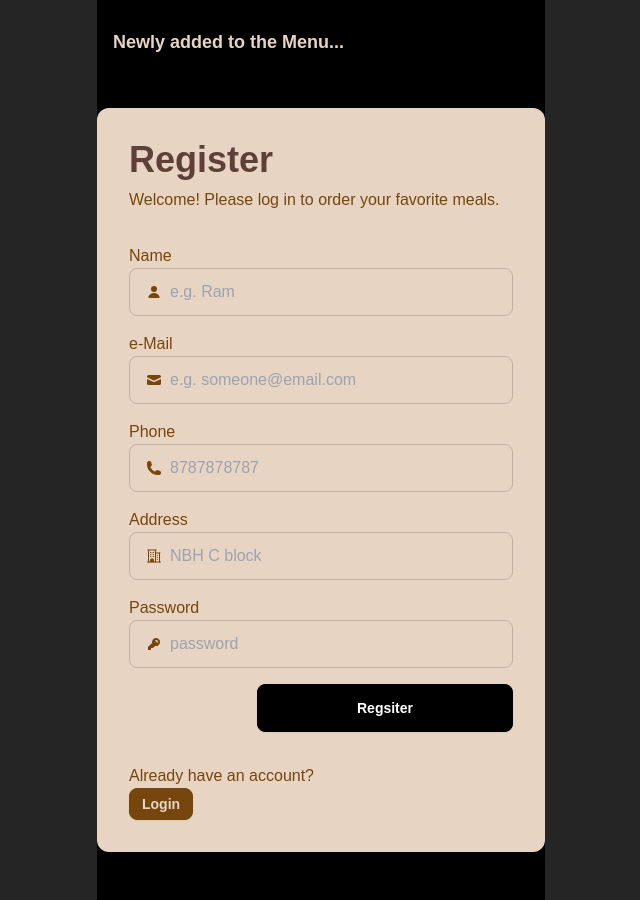
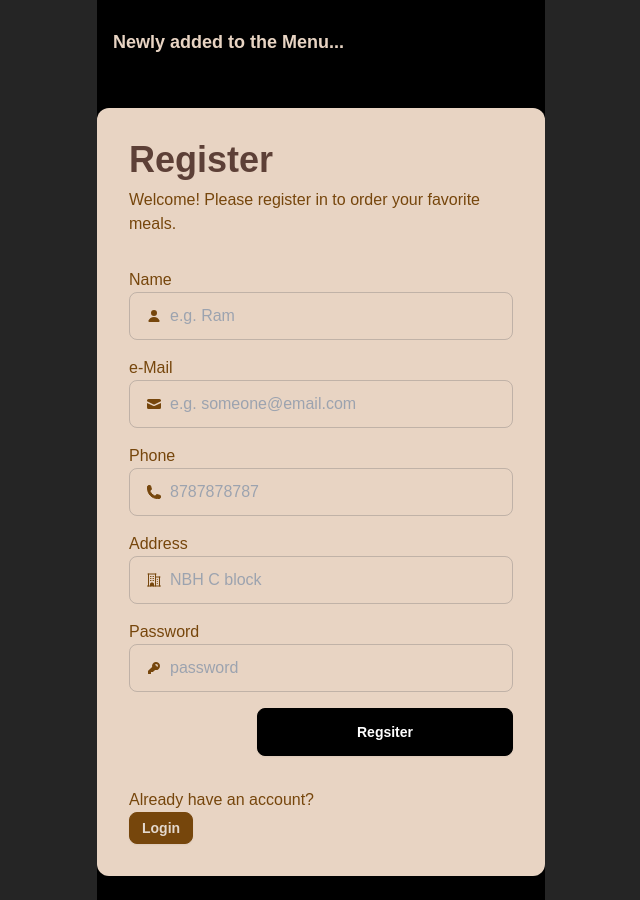
Before and after one commit to shubhamchauhan8881/Canteen, a Django app: template Canteen/templates/store/register.html in a window 1280 px wide. Shown: the part 269-1169 px from the top of the page, without its empty margins (319-959 px from the left). Run offline with Django 5.2, Linux system fonts and the light colour scheme; the template is opened without the code that fills it: values that come from a table or form of the project are taken from there, others are empty; style sheets or scripts are compiled from the project's sources; some web fonts are replaced.

Commit message:
register

```diff
--- a/Canteen/templates/store/register.html
+++ b/Canteen/templates/store/register.html
@@ -12,7 +12,7 @@
             {% csrf_token %}
             <div class="mb-8">
                 <h2 class="text-4xl mb-2 font-extrabold text-info">Register</h2>
-                <p>Welcome! Please log in to order your favorite meals.</p>
+                <p>Welcome! Please register in to order your favorite meals.</p>
             </div>
 
             <span>{{ registerForm.name.label }} {{ registerForm.name.errors }}</span> </span>
```
